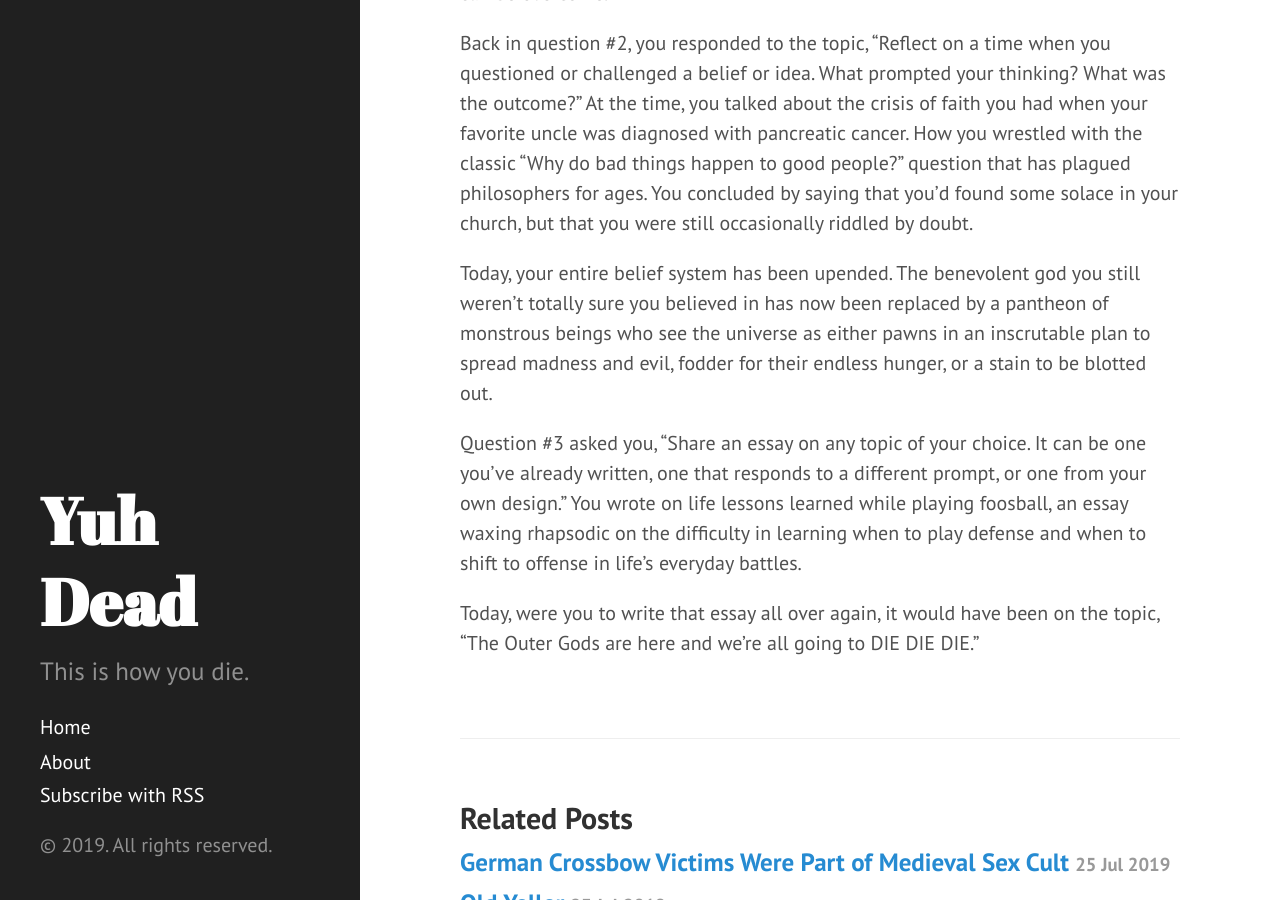
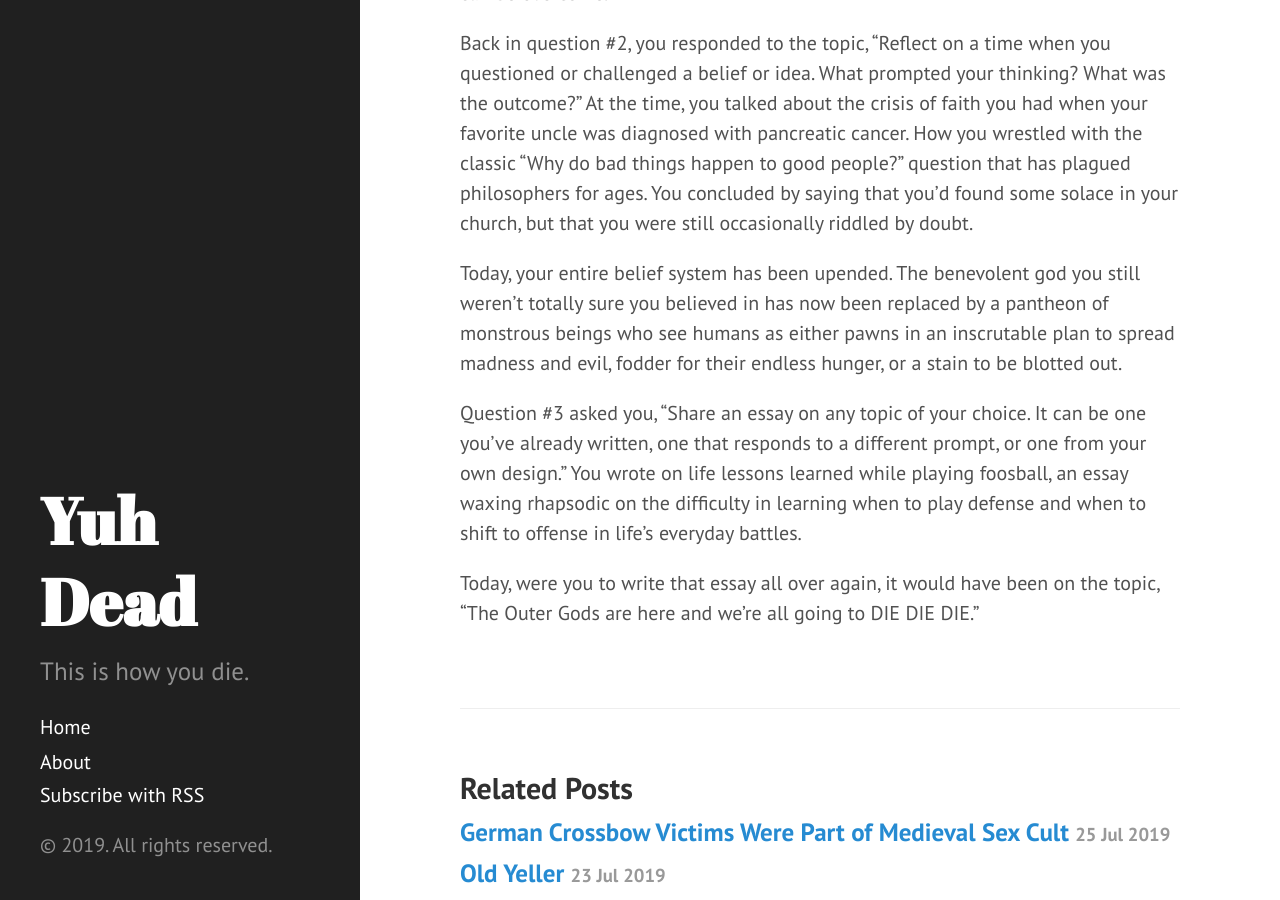
Before and after one commit to LoraV/LoraV.github.io, a Jekyll site: the page built from _posts/2019-07-27-college-application.markdown, in a window 1280 px wide and 900 px high, scrolled down 742 px. Built offline with Jekyll 4.4.1, drawn with Linux system fonts in a browser that asks for light colours.

Commit message:
college essay post

```diff
--- a/_posts/2019-07-27-college-application.markdown
+++ b/_posts/2019-07-27-college-application.markdown
@@ -14,7 +14,7 @@ Today, your obstacle is Cxaxukluth, spawn of Azathoth, a bubbling protoplasm of
 
 Back in question #2, you responded to the topic, "Reflect on a time when you questioned or challenged a belief or idea. What prompted your thinking? What was the outcome?" At the time, you talked about the crisis of faith you had when your favorite uncle was diagnosed with pancreatic cancer. How you wrestled with the classic "Why do bad things happen to good people?" question that has plagued philosophers for ages. You concluded by saying that you'd found some solace in your church, but that you were still occasionally riddled by doubt.
 
-Today, your entire belief system has been upended. The benevolent god you still weren't totally sure you believed in has now been replaced by a pantheon of monstrous beings who see the universe as either pawns in an inscrutable plan to spread madness and evil, fodder for their endless hunger, or a stain to be blotted out.
+Today, your entire belief system has been upended. The benevolent god you still weren't totally sure you believed in has now been replaced by a pantheon of monstrous beings who see humans as either pawns in an inscrutable plan to spread madness and evil, fodder for their endless hunger, or a stain to be blotted out.
 
 Question #3 asked you, "Share an essay on any topic of your choice. It can be one you've already written, one that responds to a different prompt, or one from your own design." You wrote on life lessons learned while playing foosball, an essay waxing rhapsodic on the difficulty in learning when to play defense and when to shift to offense in life's everyday battles.
 
```
